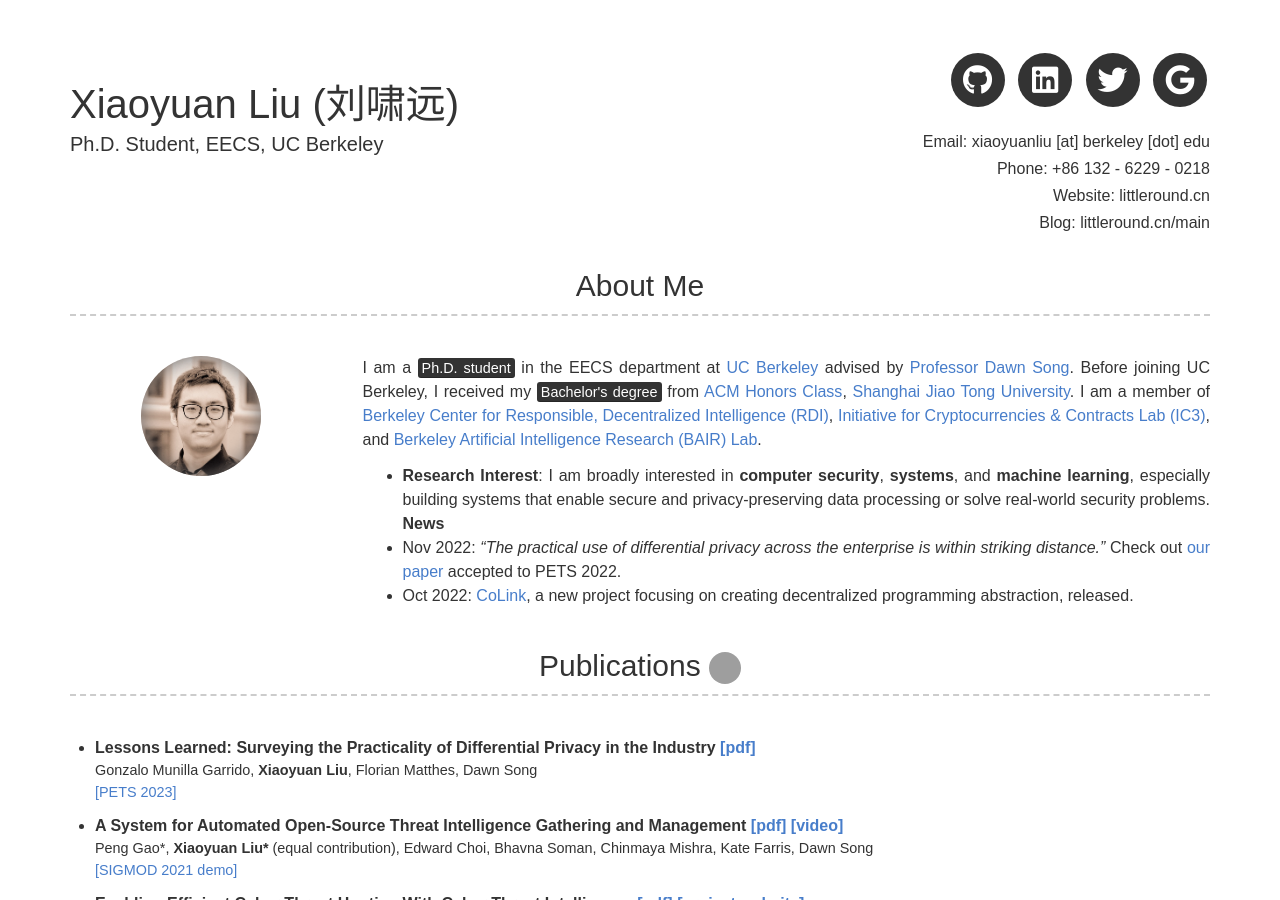
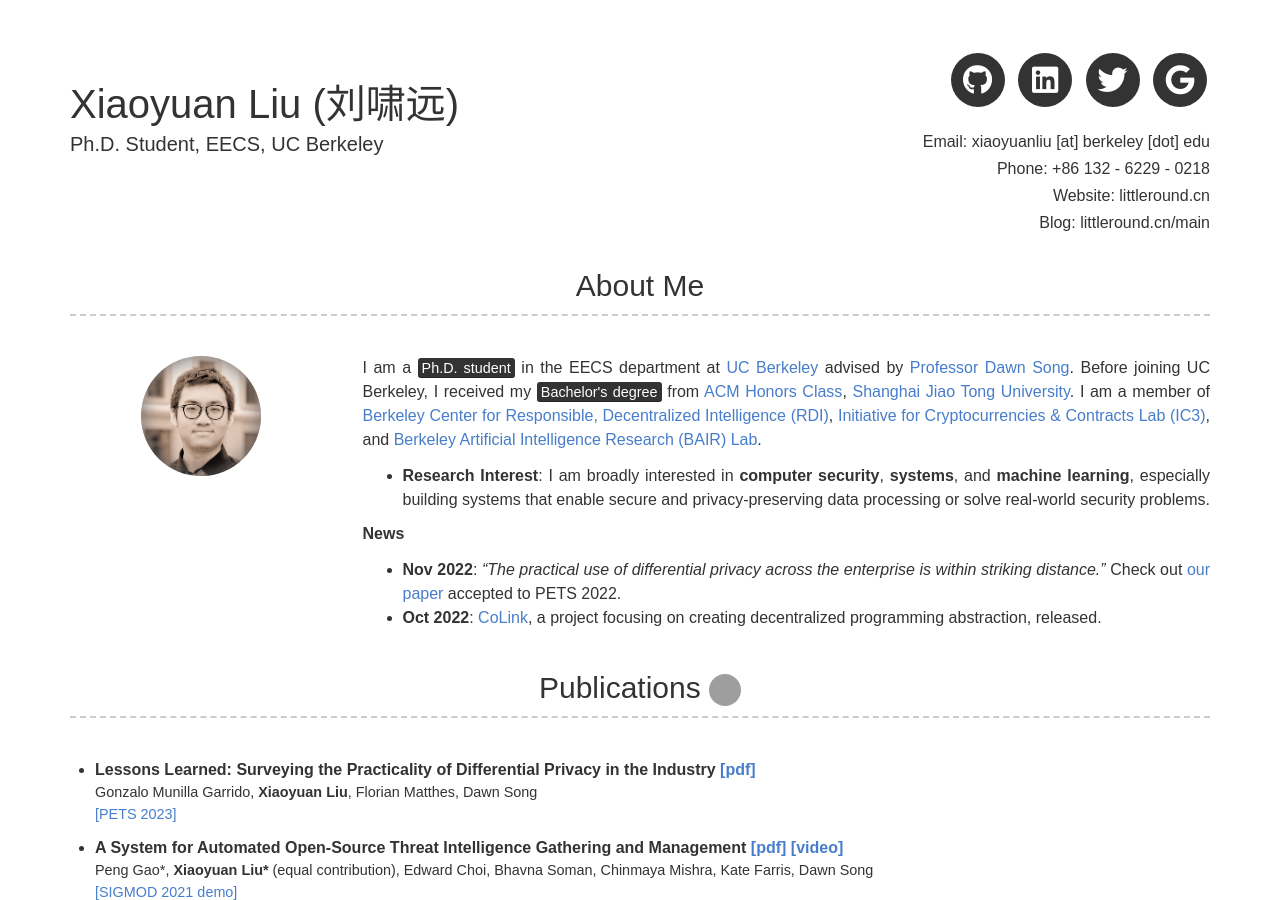
Before and after one commit to sproogen/modern-resume-theme, a Jekyll site: the page built from index.md, in a window 1280 px wide and 900 px high. Built offline with Jekyll 4.4.1, drawn with Linux system fonts in a browser that asks for light colours; nearby versions of some CDN libraries; some web fonts are replaced; grey boxes are pictures that could not be loaded.

Commit message:
Update _config.yml

```diff
--- a/_config.yml
+++ b/_config.yml
@@ -25,9 +25,10 @@ about_profile_image: images/profile2.jpg
 about_content: | # this will include new lines to allow paragraphs
   I am a <mark>Ph.D. student</mark> in the EECS department at [UC Berkeley](https://www.berkeley.edu/) advised by [Professor Dawn Song](https://people.eecs.berkeley.edu/~dawnsong/). Before joining UC Berkeley, I received my <mark>Bachelor's degree</mark> from [ACM Honors Class](https://acm.sjtu.edu.cn/home), [Shanghai Jiao Tong University](http://en.sjtu.edu.cn/). I am a member of [Berkeley Center for Responsible, Decentralized Intelligence (RDI)](https://rdi.berkeley.edu/), [Initiative for Cryptocurrencies & Contracts Lab (IC3)](https://www.initc3.org/), and [Berkeley Artificial Intelligence Research (BAIR) Lab](https://bair.berkeley.edu/).
   - **Research Interest**: I am broadly interested in **computer security**, **systems**, and **machine learning**, especially building systems that enable secure and privacy-preserving data processing or solve real-world security problems.
+
   **News**
-  - Nov 2022: *"The practical use of differential privacy across the enterprise is within striking distance."* Check out [our paper](https://arxiv.org/abs/2211.03898) accepted to PETS 2022.
-  - Oct 2022: [CoLink](https://colink.app/), a new project focusing on creating decentralized programming abstraction, released.
+  - **Nov 2022**: *"The practical use of differential privacy across the enterprise is within striking distance."* Check out [our paper](https://arxiv.org/abs/2211.03898) accepted to PETS 2022.
+  - **Oct 2022**: [CoLink](https://colink.app/), a project focusing on creating decentralized programming abstraction, released.
 
 # Service Section
 
```
